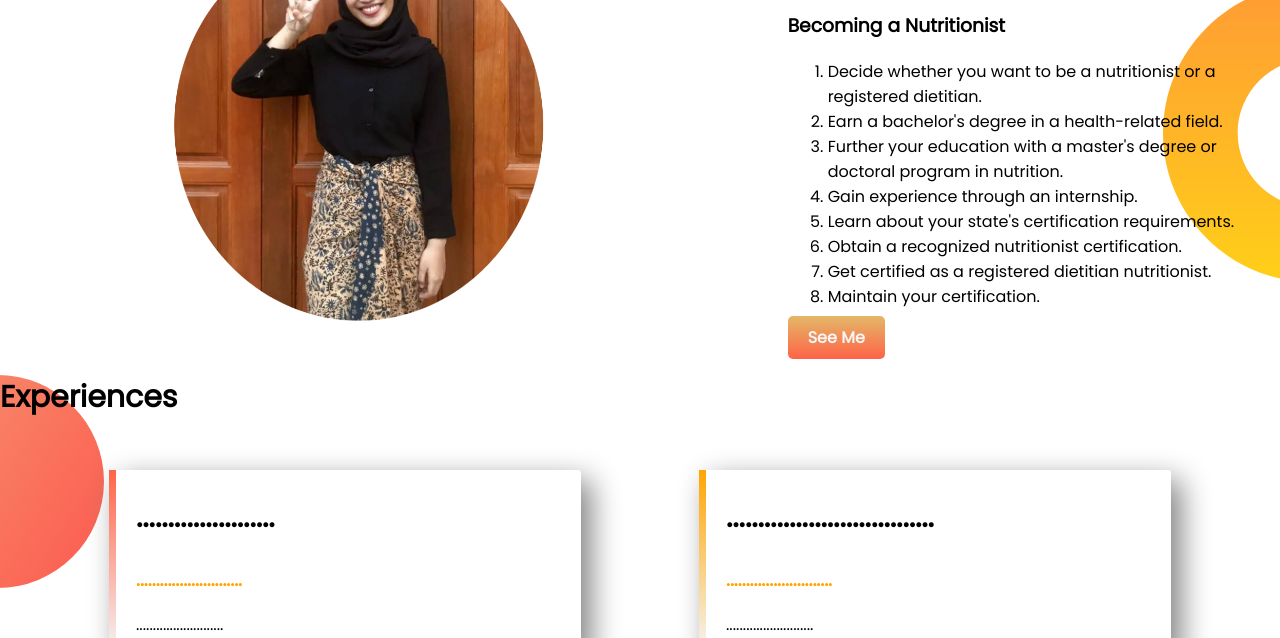
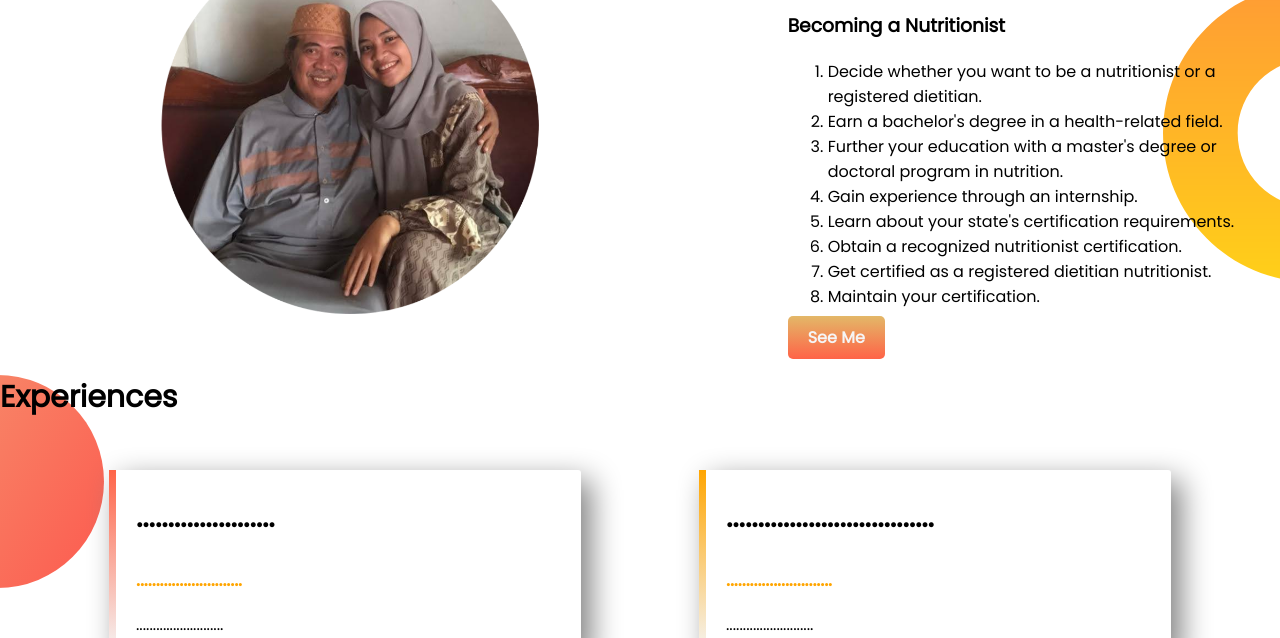
Before and after one commit to Tanviralam007/Portfolio-of-Dinda, a plain HTML site: page index.html in a window 1280 px wide. Shown: the part 462-1100 px from the top of the page. Drawn offline with Linux system fonts and the light colour scheme.

Commit message:
Photo Added

```diff
--- a/index.html
+++ b/index.html
@@ -35,7 +35,7 @@
 
     <section class="Dream flexible-container">
         <div class="Half-width">
-            <img src="./Imgs/Victory.png" alt="">
+            <img src="./Imgs/Beloved Father.png" alt="">
         </div>
         <div class="half-width">
             <h1>
```
Also changed, not shown: Imgs/Beloved Father.jpg (deleted), Imgs/Beloved Father.png (added).
